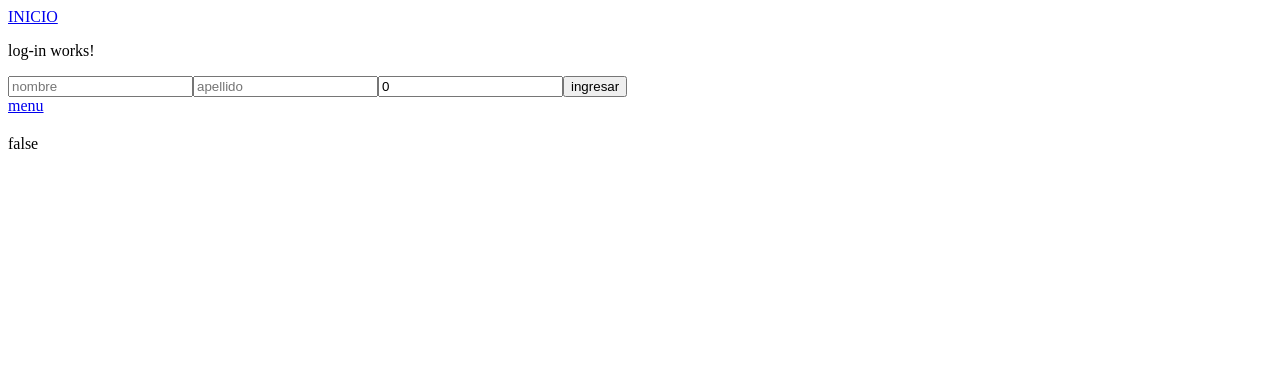
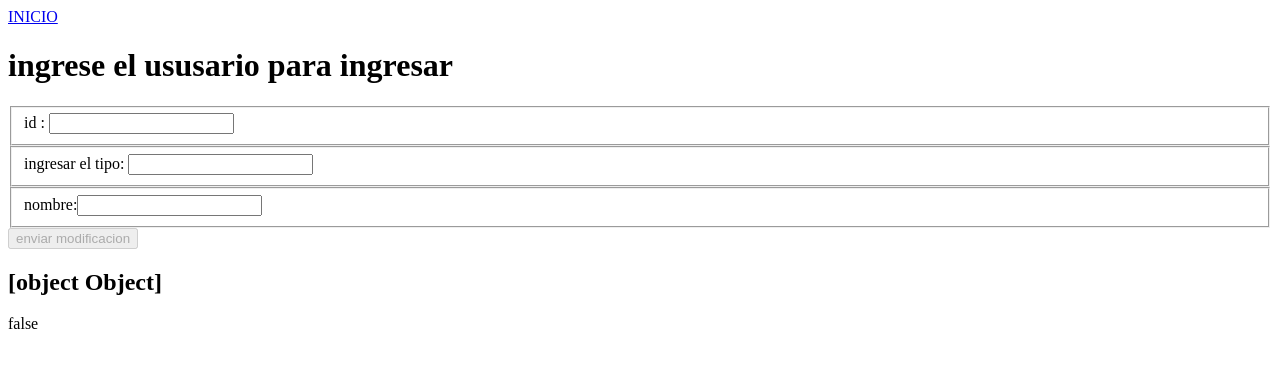
Before and after one commit to KoffTheminister/FrontEnd-Proyecto, an Angular app in the folder Libertadnt-FrontEnd/: page /ruta1 in a window 1280 px wide. Shown: the top 368 px of the page. Built offline with nearby package versions, Linux system fonts and the light colour scheme.

Commit message:
agregue un forms en el login para validarlo ademas de poner las opcioned e atras en los diferentes menus, ademas de probar las llamadas http , falta terminar los otros menus y empezar con el apartado estetico

```diff
--- a/Libertadnt-FrontEnd/src/app/log-in/log-in.component.html
+++ b/Libertadnt-FrontEnd/src/app/log-in/log-in.component.html
@@ -1,10 +1,25 @@
-<p>log-in works!</p>
-<input type="text" [(ngModel)]="usuario.nombre" placeholder="nombre" >
-<input type="text" [(ngModel)]="usuario.apellido" placeholder="apellido" >
-<input type="number" [(ngModel)]="usuario.id" placeholder="legajo" >
-<button (click)="cargarGuardias()" class="ingreso" >ingresar</button>
-<nav>
+
+<h1>ingrese el ususario para ingresar</h1>
+<form [formGroup]="usuario"  (submit)="cargarUsuarios()" >
+    <fieldset>
+        <label> id : </label>
+        <input type="text" formControlName="id" >
+        @if (id.invalid && id.touched) {
+            <h2 class="form-error">el codigo es requerido</h2>
+        }
+    </fieldset>
+    <fieldset>
+        <label>ingresar el tipo: </label>
+        <input type="text" formControlName="tipo" >
+    </fieldset>
+    <fieldset>
+        <label> nombre:</label>
+        <input type="text" formControlName="nombre" >
+    </fieldset>
+    <button [disabled]="usuario.invalid">enviar modificacion</button>
+</form>
+@if (!usuario.invalid) {<nav>
     <a href="menu"> menu </a>
-</nav>
-<h2>{{usuario.nombre}}</h2>
+</nav>}
+<h2>{{usuario.value}}</h2>
 <p>{{bander}}</p>
--- a/Libertadnt-FrontEnd/src/app/log-in/log-in.component.ts
+++ b/Libertadnt-FrontEnd/src/app/log-in/log-in.component.ts
@@ -1,37 +1,46 @@
-import { Component, Input, input, Output, output,EventEmitter } from '@angular/core';
-import { FormControl, ReactiveFormsModule } from '@angular/forms';
+import { Component } from '@angular/core';
+import { FormControl, FormGroup, ReactiveFormsModule, Validators } from '@angular/forms';
 import { FormsModule } from '@angular/forms';
 import { HttpClient, HttpHeaders } from '@angular/common/http';
 import { GuardiasService } from '../guardias.service.js';
 import { ActivatedRoute } from '@angular/router';
 import { RouterOutlet ,RouterLink} from '@angular/router';
+import { UsuarioService } from './usuario.service.js';
 
 @Component({
   selector: 'app-log-in',
   standalone: true,
-  imports: [FormsModule,RouterOutlet ,RouterLink],
+  imports: [FormsModule,RouterOutlet ,RouterLink,ReactiveFormsModule],
   templateUrl: './log-in.component.html',
   styleUrl: './log-in.component.css'
 })
 export class LogInComponent {
-usuario = {
-  nombre: '',
-  apellido: '',
-  id: 0,
-}
+    usuario: FormGroup;
+    id:FormControl;
+    nombre: FormControl;
+    tipo : FormControl;
 bander = false;
-constructor (private service : GuardiasService ,private route: ActivatedRoute){};
-validacion = 'nada';
-guardias:any = [{id: 9,nombre:'tomas',apellido:'fanta'}];
-cargarGuardias(){
- this.service.getGuardias().subscribe(respuesta => this.guardias= respuesta);
- this.validarGuardia();
-}
-validarGuardia(){
-  const found = this.guardias.find((element:any) => element.id === this.usuario.id );
-  if(found.id === this.usuario.id){this.bander= true;};
+constructor (private service : UsuarioService ){
+      this.id = new FormControl('',[Validators.required,])
+      this.nombre = new FormControl('',[Validators.required])
+      this.tipo = new FormControl('',[Validators.required])
+      this.usuario = new FormGroup({
+
+        id: this.id
+        ,nombre: this.nombre
+        ,tipo: this.tipo
+
+        })
+};
+
+usuarios:any = [];
+cargarUsuarios(){
+ this.service.postUsuario(this.usuario.value).subscribe({next: (data)=> console.log(data),error: (e)=> console.log(e)});
+ console.log(this.usuarios)
+ console.log(this.usuario.value)
 }
 
 
 
+
 }
--- /dev/null
+++ b/Libertadnt-FrontEnd/src/app/log-in/usuario.service.ts
@@ -0,0 +1,26 @@
+import { Injectable } from '@angular/core';
+import { HttpClient, HttpHeaders } from '@angular/common/http';
+
+@Injectable({
+  providedIn: 'root'
+})
+export class UsuarioService {
+
+messageService: any;
+constructor(
+  private http: HttpClient) { }
+private log(message: string) {
+  this.messageService.add(`GuaridaService: ${message}`);
+}
+getUsuario() {
+  return this.http.get<any | JSON>("https://api.realworld.io/api/articles")
+
+}
+getOneUsuario(id:any) {
+  return this.http.get<any | JSON>("https://api.realworld.io/api/articles"+{id})
+}
+postUsuario(uActual:any){
+  return this.http.post<any| JSON>("https://api.realworld.io/api/articles",uActual)
+}
+
+}
--- a/Libertadnt-FrontEnd/src/app/menu/menu.component.html
+++ b/Libertadnt-FrontEnd/src/app/menu/menu.component.html
@@ -1,8 +1,9 @@
-<p>menu works!</p>
+
 <nav>
     <a>menu reclusos |</a>
     <a href="">menu guardias |</a>
     <a href="menu/sentencia">menu sentencia |</a>
     <a>menu actividades |</a>
-    <a>menu celdas</a>
+    <a>menu celdas | </a>
+    <a>menu usuarios </a>
 </nav>
--- a/Libertadnt-FrontEnd/src/app/sentencia/alta-sentencia/alta-sentencia.component.html
+++ b/Libertadnt-FrontEnd/src/app/sentencia/alta-sentencia/alta-sentencia.component.html
@@ -30,3 +30,6 @@
     </fieldset>
     <button [disabled]="sActual.invalid">enviar modificacion</button>
 </form>
+<div>
+    <nav><a href="menu/sentencia">ATRAS</a></nav>
+</div>
--- a/Libertadnt-FrontEnd/src/app/sentencia/alta-sentencia/alta-sentencia.component.ts
+++ b/Libertadnt-FrontEnd/src/app/sentencia/alta-sentencia/alta-sentencia.component.ts
@@ -52,6 +52,6 @@ export class AltaSentenciaComponent {
     this.sActual.reset();
   }
   enviarFormulario(){
-    this.service.postSentencias(this.sActual).subscribe({next: (data)=> console.log(data),error: (e)=> console.log(e)});
+    this.service.postSentencias(this.sActual.value).subscribe({next: (data)=> console.log(data),error: (e)=> console.log(e)});
   }
 }
--- a/Libertadnt-FrontEnd/src/app/sentencia/menu-sentencia/menu-sentencia.component.html
+++ b/Libertadnt-FrontEnd/src/app/sentencia/menu-sentencia/menu-sentencia.component.html
@@ -4,3 +4,6 @@
     <a href="menu/sentencia/modificar">modiciar sentencia</a>
     <a href="menu/sentencia/sentencias">|| mostrar todas las sentencia</a>
 </nav>
+<div>
+    <nav><a href="menu">ATRAS</a></nav>
+</div>
--- a/Libertadnt-FrontEnd/src/app/sentencia/mod-sentencia/mod-sentencia.component.html
+++ b/Libertadnt-FrontEnd/src/app/sentencia/mod-sentencia/mod-sentencia.component.html
@@ -33,3 +33,6 @@
     </fieldset>
     <button [disabled]="sActual.invalid">enviar modificacion</button>
 </form>
+<div>
+    <nav><a href="menu/sentencia">ATRAS</a></nav>
+</div>
--- a/Libertadnt-FrontEnd/src/app/sentencia/mostrar-sentenias/mostrar-sentenias.component.html
+++ b/Libertadnt-FrontEnd/src/app/sentencia/mostrar-sentenias/mostrar-sentenias.component.html
@@ -7,3 +7,7 @@
     <button (click)="buscarUnaSentencia(id)" [disabled]="ban">buscar sentencia</button>
     <p>{{uno}}</p>
 </div>
+
+<div>
+    <nav><a href="menu/sentencia">ATRAS</a></nav>
+</div>
--- a/Libertadnt-FrontEnd/src/app/sentencia/mostrar-sentenias/mostrar-sentenias.component.ts
+++ b/Libertadnt-FrontEnd/src/app/sentencia/mostrar-sentenias/mostrar-sentenias.component.ts
@@ -24,8 +24,8 @@ export class MostrarSenteniasComponent {
   }
 
   buscarSentencias(){
-    //return this.service.getSentencias().subscribe((x:any) => this.sentencias = x)
-    return this.sentencias = this.pruebaSentencia
+    this.service.getSentencias().subscribe((x:any) => this.sentencias = x)
+    //return this.sentencias = this.pruebaSentencia
   }
 
   buscarUnaSentencia(id:any){
```
Also changed, not shown: Libertadnt-FrontEnd/espesificaciones.txt, 1 other file (tests, documents, lock files or other folders).
